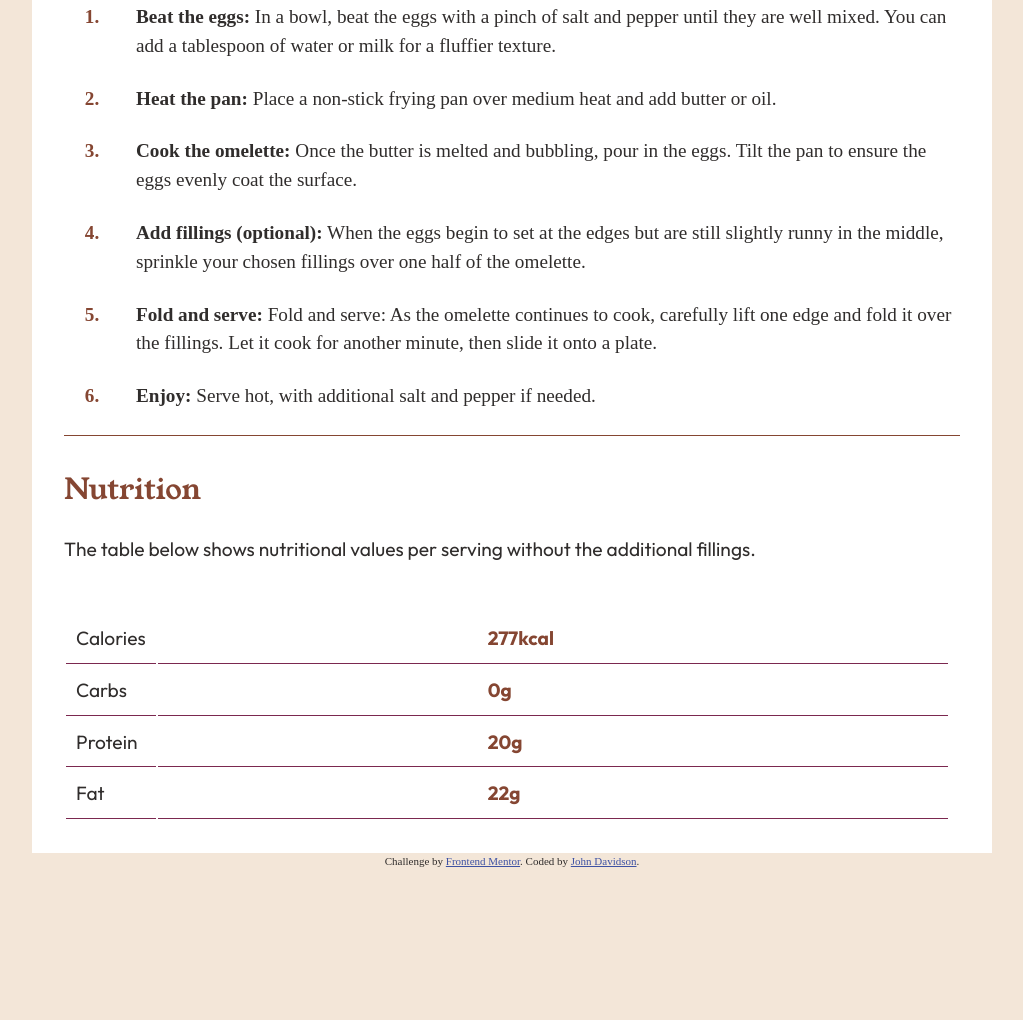
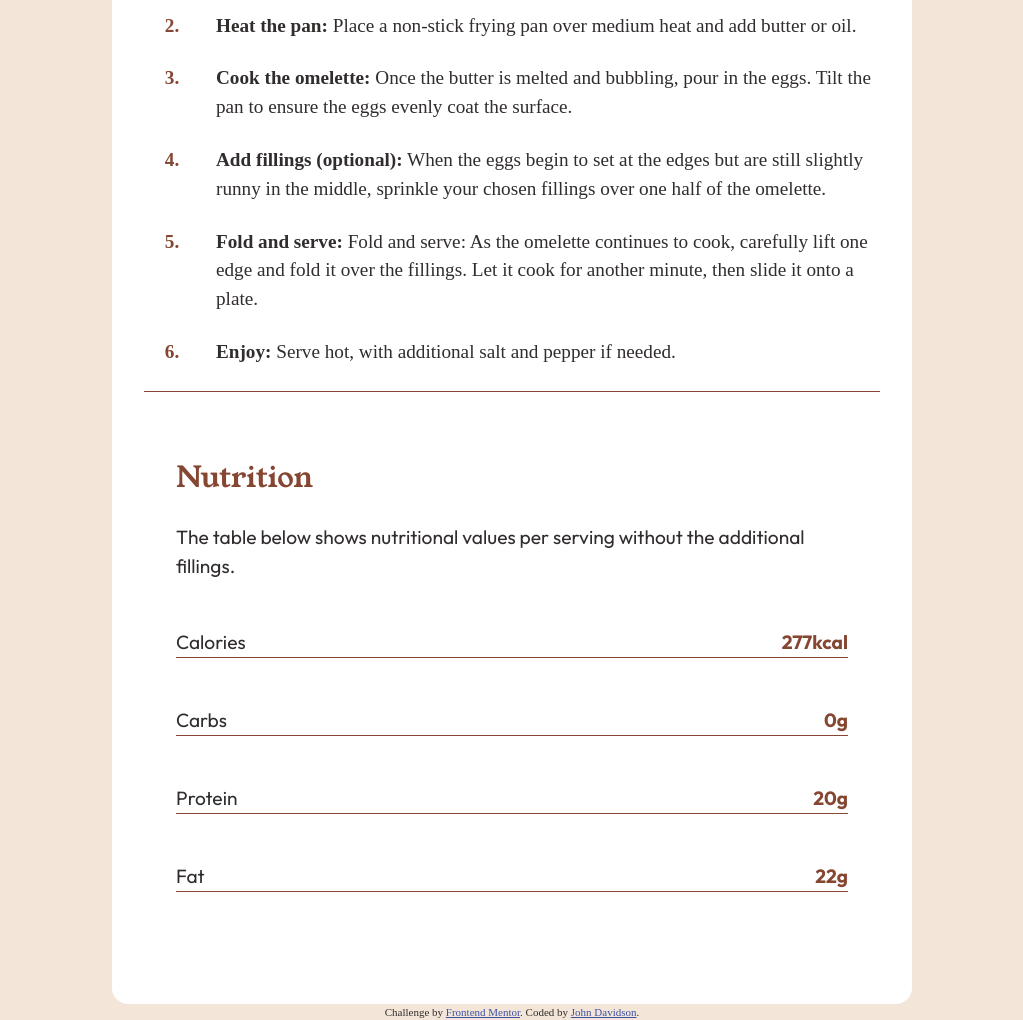
Before and after one commit to John-Davidson-8/fem-recipe-page-main, a plain HTML site: page index.html in a window 1280 px wide. Shown: the part 1354-2374 px from the top of the page, without its empty margins (128-1151 px from the left). Before the commit the page ends 2224 px from the top, so only its background shows below. Drawn offline with Linux system fonts and the light colour scheme.

Commit message:
Refactor tablle

```diff
--- a/css/styles.css
+++ b/css/styles.css
@@ -29,8 +29,9 @@ body {
 }
 .container {
   background-color: var(--secondary-1-white);
-  max-width: 50em;
+  max-width: 50rem;
   margin: auto;
+  border-radius: 1rem;
 }
 .recipe-information {
   padding: 2rem;
@@ -102,20 +103,19 @@ ul li {
 }
 .nutrition {
   font-family: var(--bodyFont);
+  padding: 2rem;
 }
 .nutrition h2 {
   margin-bottom: 1.5rem;
 }
-tr,
-td {
-  padding: 0.625rem;
-  border-bottom: 0.5px solid var(--clr-primary-2-darkRaspberry);
+.flex-table p {
+  display: flex;
+  justify-content: space-between;
+  border-bottom: 0.5px solid var(--clr-primary-1-nutmeg);
 }
 .data {
   color: var(--clr-primary-1-nutmeg);
   font-weight: 700;
-  margin-left: 6rem;
-  margin-right: 6rem;
 }
 @media (min-width: 45rem) {
   img {
@@ -127,10 +127,6 @@ td {
   .recipe-container {
     max-width: 60rem;
   }
-  .data {
-    margin-left: 20rem;
-    margin-right: 24rem;
-  }
 }
 
 .attribution {
--- a/index.html
+++ b/index.html
@@ -98,7 +98,7 @@
               The table below shows nutritional values per serving without the
               additional fillings.
             </p>
-            <table class="nutrition-data">
+            <!-- <table class="nutrition-data">
               <tr>
                 <td>Calories</td>
                 <td><span class="data">277kcal</span></td>
@@ -115,7 +115,13 @@
                 <td>Fat</td>
                 <td><span class="data">22g</span></td>
               </tr>
-            </table>
+            </table> -->
+            <div class="flex-table">
+              <p>Calories<span class="data">277kcal</span></p>
+              <p>Carbs <span class="data">0g</span></p>
+              <p>Protein <span class="data">20g</span></p>
+              <p>Fat <span class="data">22g</span></p>
+            </div>
           </section>
         </div>
       </article>
```
